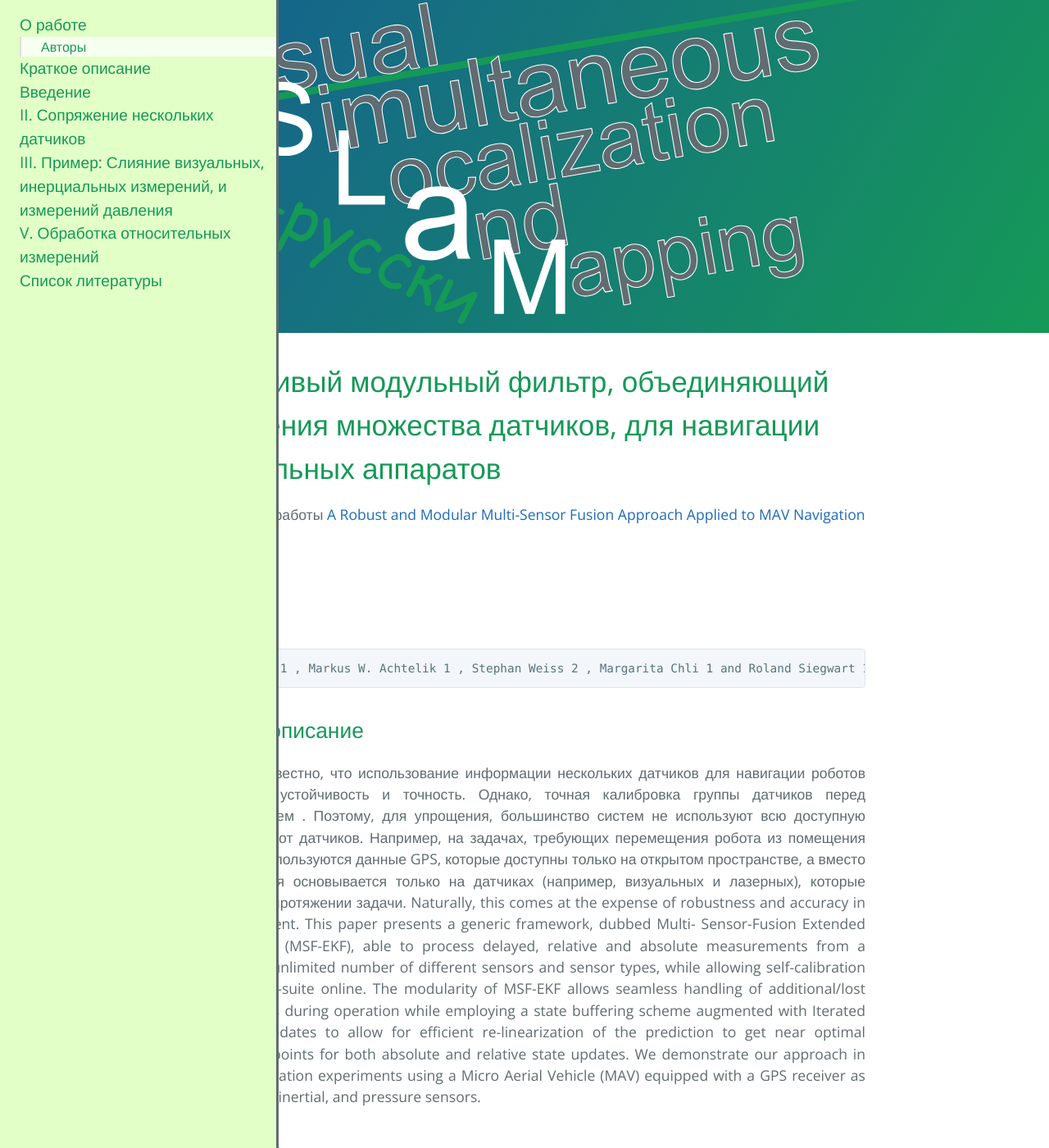
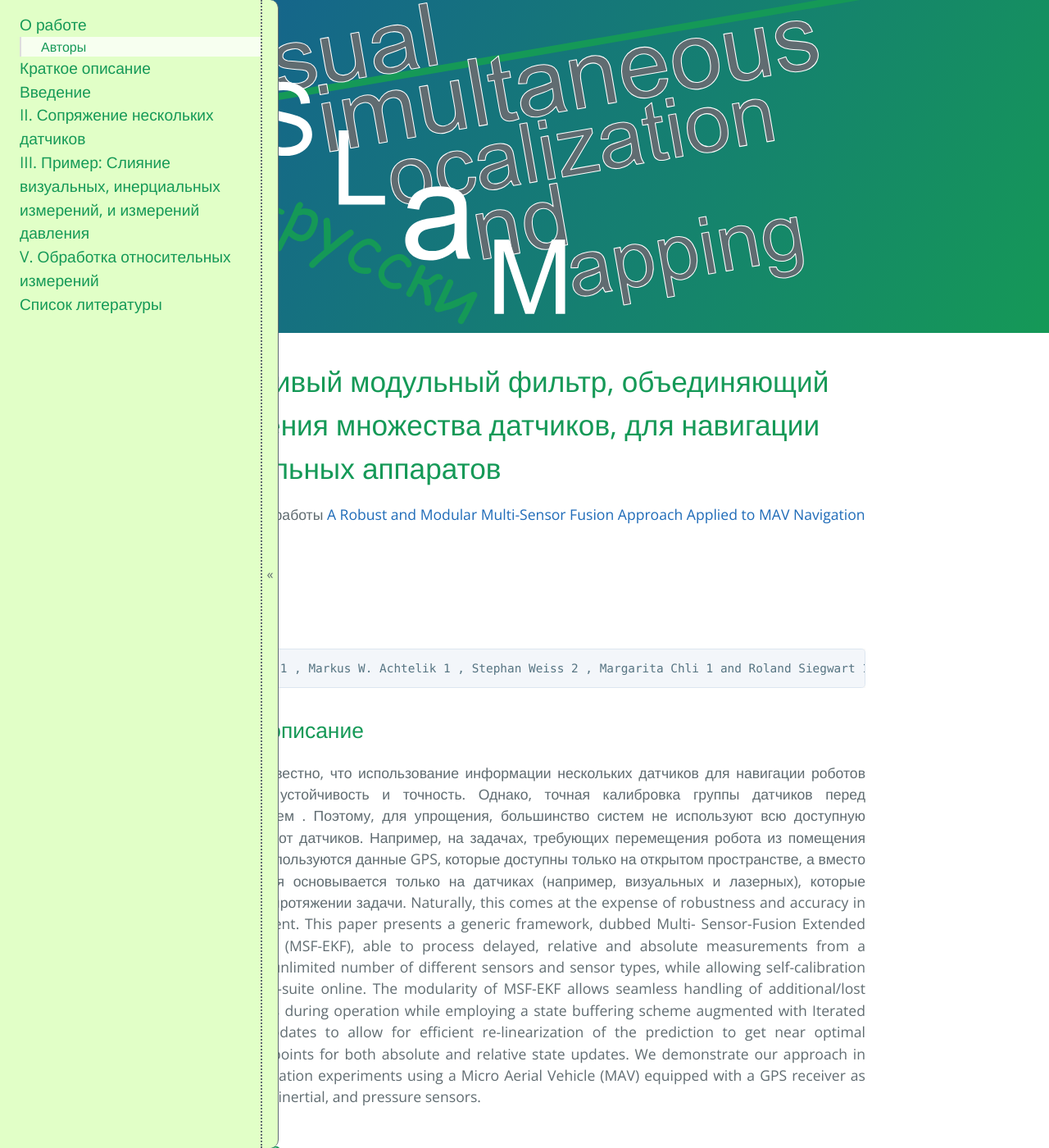
Before and after one commit to i-v-s/slam, a Jekyll site: the page built from msf.md, in a window 1280 px wide and 1400 px high. Shown: the whole window at 82% size. Built offline with Jekyll 4.4.1, drawn with Linux system fonts in a browser that asks for light colours; our own code applies the rules of GitHub Pages for plain Markdown files; formulas are drawn with MathJax 3.

Commit message:
Add hide contents button

```diff
--- a/css/cayman.css
+++ b/css/cayman.css
@@ -195,19 +195,47 @@ a:hover { text-decoration: underline; }
 
 .site-footer-credits { color: #819198; }
 
-.contents-list {
+.contents-list-wrapper {
   position: fixed;
   z-index: 10;
-display: block;
   top: 0;
   left: 0;
   bottom: 0;
+  display: flex;
+  flex-direction: row;
+}
+
+.contents-list {
   background-color: #e1ffc7;
-border-right: 3px solid #606c71;
+  border-right: 2px dotted #606c71;
   overflow: auto;
   margin: 0;
-width: 340px;
+  width: 320px;
+  display: inline-block;
+  max-height: 100%;
 }
+
+.contents-list.hidden {
+  display: none;
+}
+
+.cl-button {
+  background-color: #e1ffc7;
+  width: 20px;
+  text-align: center;
+  border-right: 1px solid #606c71;
+  border-left: none;
+  cursor: pointer;
+  border-radius: 0 10px 10px 0;
+  display: flex;
+  justify-content: center;
+  align-items: center;
+}
+
+.cl-button:hover {
+  background-color: #82CC8F;
+}
+
 .contents-list a {
 color: #159957;
 }
```
Also changed, not shown: _includes/head.html (+13 -1 lines). Lines whose indentation alone changed are shown as unchanged.
